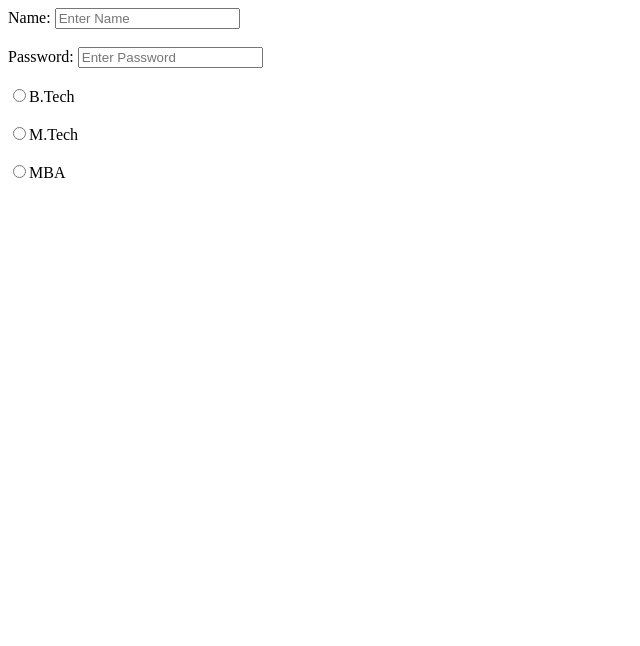
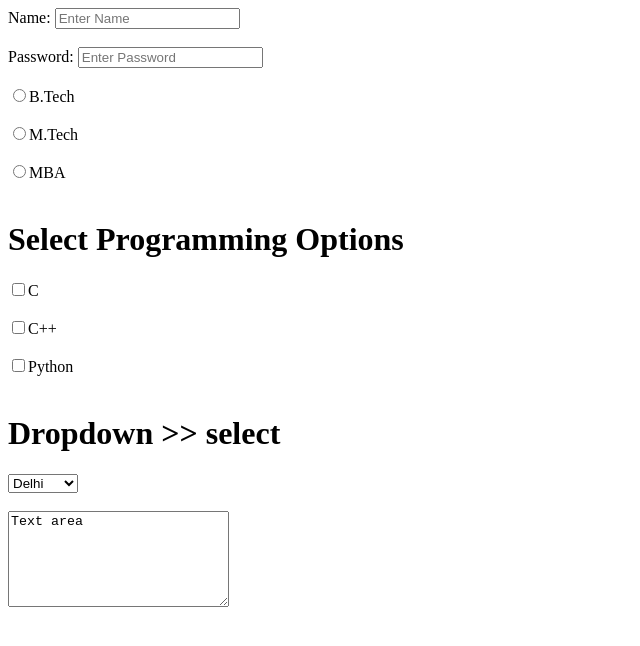
Before and after one commit to Akshat-1407/FSD-CSE-11, a plain HTML site: page HTML/September_9/form.html in a window 1280 px wide. Shown: the whole page, without its empty margins (0-640 px from the left). Drawn offline with Linux system fonts and the light colour scheme.

Commit message:
11 Sep Classwork

```diff
--- a/HTML/September_9/form.html
+++ b/HTML/September_9/form.html
@@ -36,6 +36,38 @@
         <label for="mba">
             <input id="mba" name="coures" type="radio" value="mba">MBA
         </label>
+
+        <br><br>
+
+        <h1>Select Programming Options</h1>
+
+        <label for="c">
+            <input id="c" name="check" type="checkbox" value="C">C
+        </label>
+
+        <br><br>
+
+        <label for="cpp">
+            <input id="cpp" name="check" type="checkbox" value="C++">C++
+        </label>
+
+        <br><br>
+
+        <label for="py">
+            <input id="py" name="check" type="checkbox" value="Python">Python
+        </label>
+
+        <br><br>
+
+        <H1>Dropdown >> select</H1>
+
+        <select name="city">
+            <option value="Delhi">Delhi</option>
+            <option value="Mumbai">Mumbai</option>
+            <option value="Pune">Pune</option>
+        </select>
+        <br><br>
+        <textarea name="text" id="text" cols="25" rows="6">Text area</textarea>
     </form>
 </body>
 
```
Also changed, not shown: HTML/September_11/index.html (added, +39 -0 lines).
